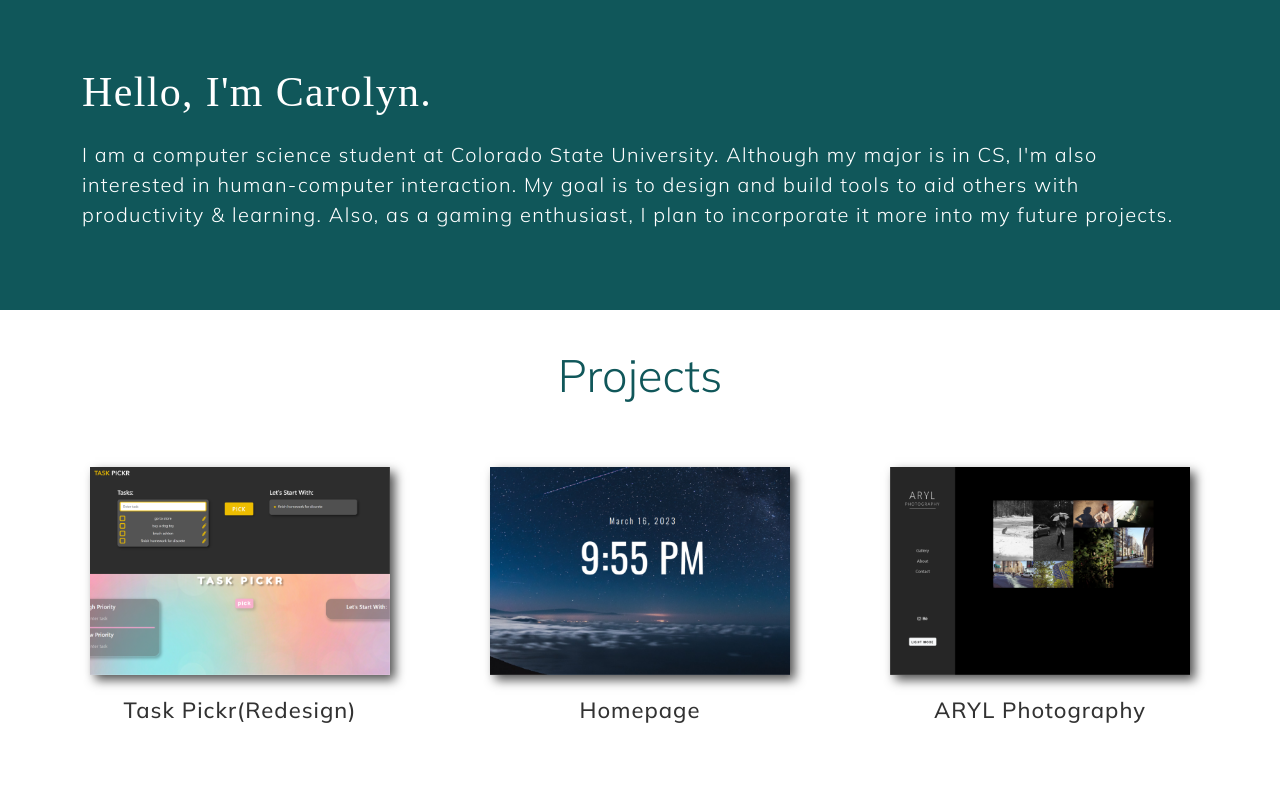
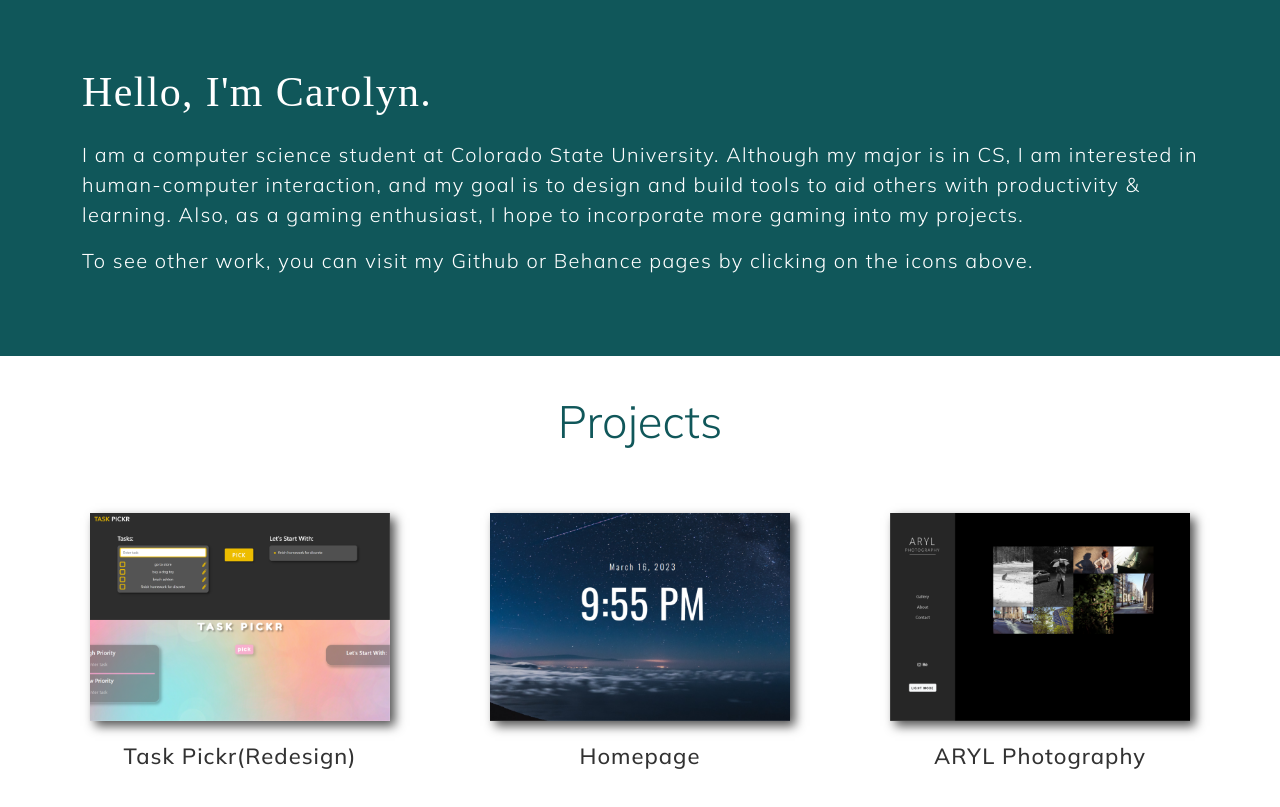
Before and after one commit to cpage2/Portfolio, a plain HTML site: page pages/index.html in a window 1280 px wide. Shown: the part 69-876 px from the top of the page. Drawn offline with nearby package versions, Linux system fonts and the light colour scheme.

Commit message:
index update

```diff
--- a/pages/index.html
+++ b/pages/index.html
@@ -27,8 +27,9 @@
       <div class="greeting">
           <div class="container">
             <p id="hello">Hello, I'm Carolyn.</p>
-            <p id="statement">I am a computer science student at Colorado State University. Although my major is in CS, I'm also interested in human-computer interaction.
-            My goal is to design and build tools to aid others with productivity & learning. Also, as a gaming enthusiast, I plan to incorporate it more into my future projects.</p>
+            <p id="statement">I am a computer science student at Colorado State University. Although my major is in CS, I am interested in human-computer interaction, and
+            my goal is to design and build tools to aid others with productivity & learning. Also, as a gaming enthusiast, I hope to incorporate more gaming into my projects.</p>
+            <p>To see other work, you can visit my Github or Behance pages by clicking on the icons above.</p>
           </div>
       </div>
 
```
